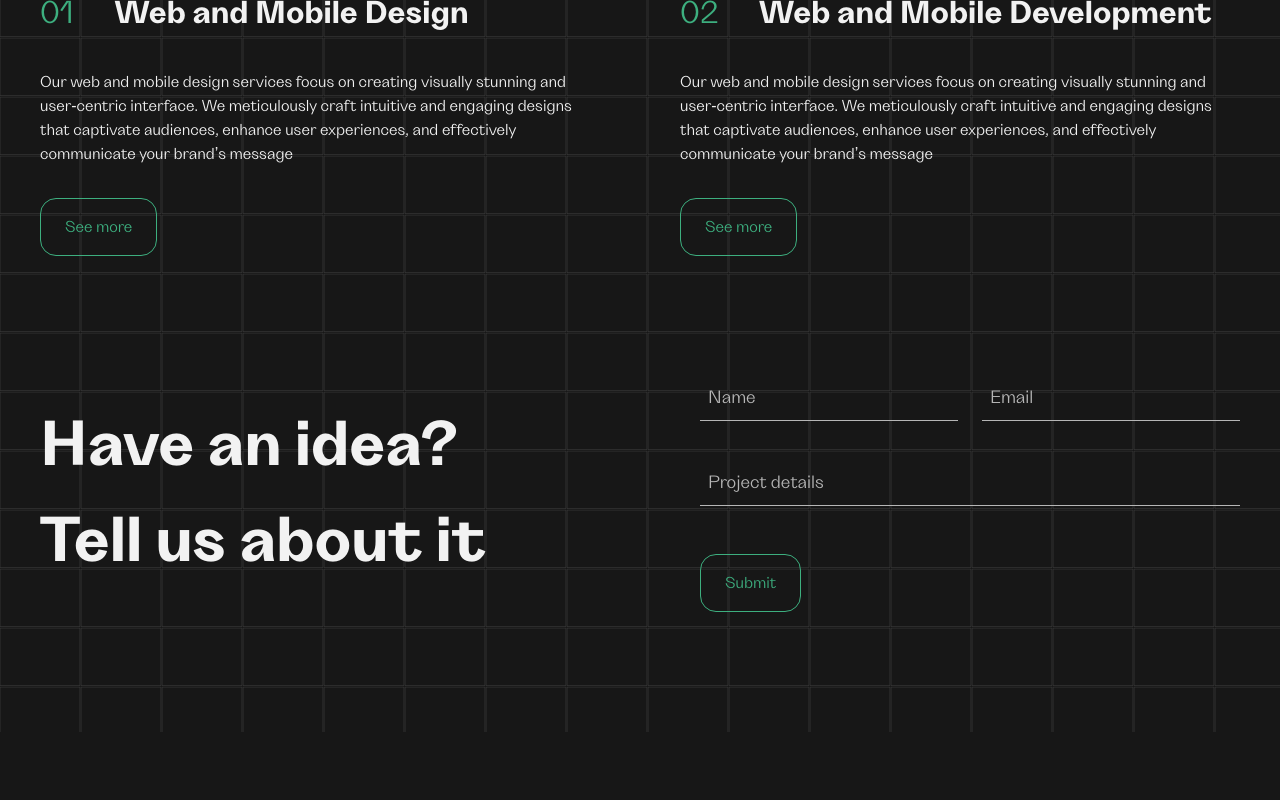
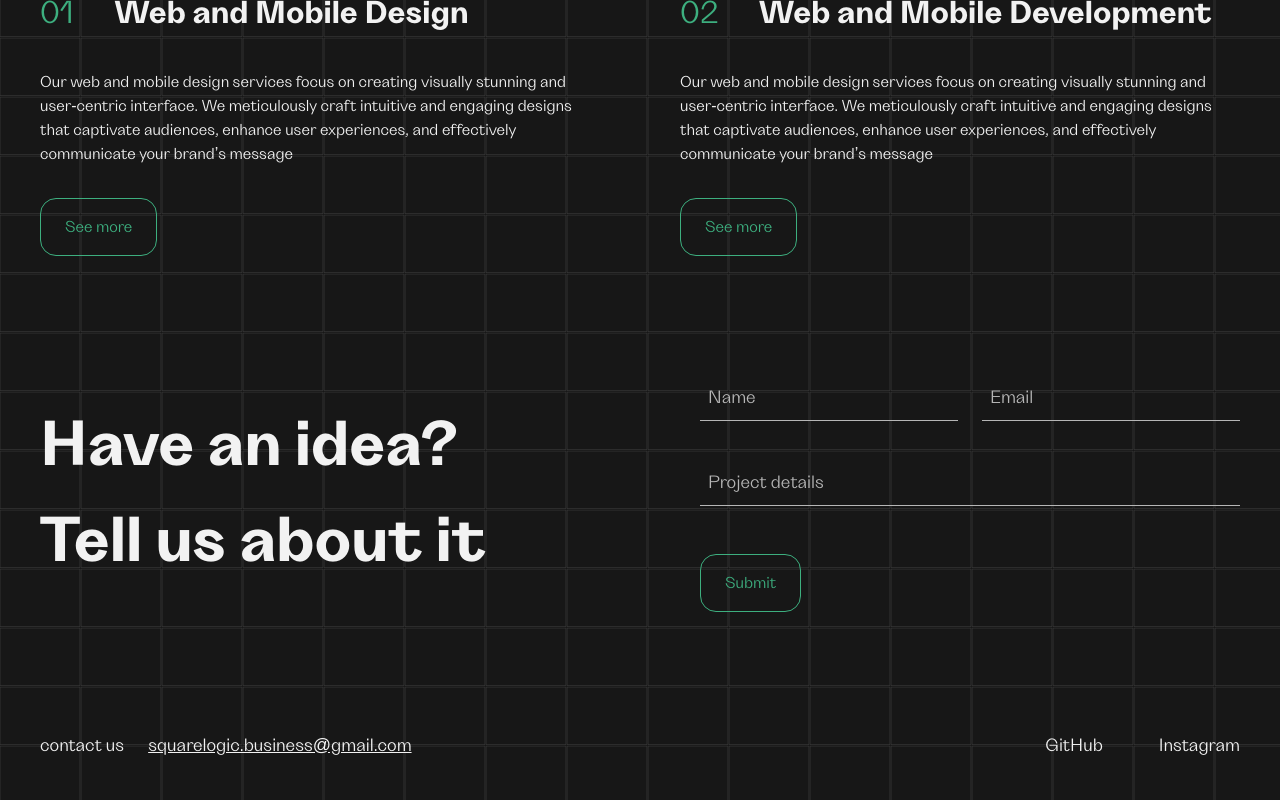
Before and after one commit to DevDugg/sSquareLogic, a Next.js app: page / in a window 1280 px wide. Shown: the part 1378-2178 px from the top of the page. Before the commit the page ends 2110 px from the top, so only its background shows below. Built offline with nearby package versions, Linux system fonts and the light colour scheme.

Commit message:
footer done

```diff
--- a/components/footer/Footer.tsx
+++ b/components/footer/Footer.tsx
@@ -3,6 +3,7 @@
 import { letter, sentence } from "@/animations/text.animation";
 
 import Container from "../Container";
+import FooterBottom from "./FooterBottom";
 import FooterForm from "./FooterForm";
 import footer from "@/settings/data/footer";
 import { motion } from "framer-motion";
@@ -11,7 +12,8 @@ import { v4 } from "uuid";
 const Footer = () => {
   return (
     <footer className="footer">
-      <Container className="flex items-center justify-between pb-[120px]">
+      <Container className="flex flex-col gap-[120px] pb-10">
+        <div className="flex items-center justify-between">
           <h2 className="text-[64px] text-WHITE font-bold flex flex-col">
             {footer.title.map((item) => (
               <motion.span key={v4()} variants={sentence} initial="hidden" whileInView="visible">
@@ -26,6 +28,8 @@ const Footer = () => {
             ))}
           </h2>
           <FooterForm />
+        </div>
+        <FooterBottom />
       </Container>
     </footer>
   );
--- /dev/null
+++ b/components/footer/FooterBottom.tsx
@@ -0,0 +1,23 @@
+import FooterLink from "./FooterLink";
+import footer from "@/settings/data/footer";
+import profile from "@/settings/data/profile";
+import { v4 } from "uuid";
+
+const FooterBottom = () => {
+  return (
+    <div className="footer-bottom flex items-center gap-10 justify-between">
+      <div className="flex items-center gap-6 text-WHITE text-lg">
+        <span>{footer.subTitle}</span>
+        <a href={`mailto:${profile.email}`} className="font bold underline">
+          {profile.email}
+        </a>
+      </div>
+      <ul className="flex items-center gap-14 text-WHITE text-lg">
+        {profile.links.map((link) => (
+          <FooterLink link={link.link} name={link.name} key={v4()} />
+        ))}
+      </ul>
+    </div>
+  );
+};
+export default FooterBottom;
--- /dev/null
+++ b/components/footer/FooterLink.tsx
@@ -0,0 +1,20 @@
+"use client";
+
+import { input } from "@/animations/input.animation";
+import { motion } from "framer-motion";
+
+interface Props {
+  name: string;
+  link: string;
+}
+
+const FooterLink = ({ link, name }: Props) => {
+  return (
+    <motion.li className="relative" initial="initial" whileHover="focused">
+      <a href={link}>{name}</a>
+      <motion.div className="absolute h-[1px] bottom-0 left-[50%]" variants={input}></motion.div>
+      <motion.div className="absolute h-[1px] bottom-0 left-[50%]" variants={input}></motion.div>
+    </motion.li>
+  );
+};
+export default FooterLink;
--- a/settings/data/footer.ts
+++ b/settings/data/footer.ts
@@ -1,5 +1,6 @@
 const footer = {
   title: ["Have an idea?", "Tell us about it"],
+  subTitle: "contact us",
 };
 
 export default footer;
--- a/settings/data/profile.ts
+++ b/settings/data/profile.ts
@@ -2,9 +2,19 @@ const NAME: string = "SquareLogic";
 
 const profile = {
   name: NAME,
-  title:
-    "Empowering your digital success through creative and innovative web solutions",
+  title: "Empowering your digital success through creative and innovative web solutions",
   subTitle: `${NAME} is a dynamic web studio that combines creativity and experience to deliver exceptional digital solutions. We empower businesses to thrive online through innovative design, development and strategic thinking.`,
+  email: "squarelogic.business@gmail.com",
+  links: [
+    {
+      name: "GitHub",
+      link: "https://github.com/sSquareLogic",
+    },
+    {
+      name: "Instagram",
+      link: "https://www.instagram.com/square_logic",
+    },
+  ],
 };
 
 export default profile;
```
Also changed, not shown: 1 other file (tests, documents, lock files or other folders). Lines whose indentation alone changed are shown as unchanged.
